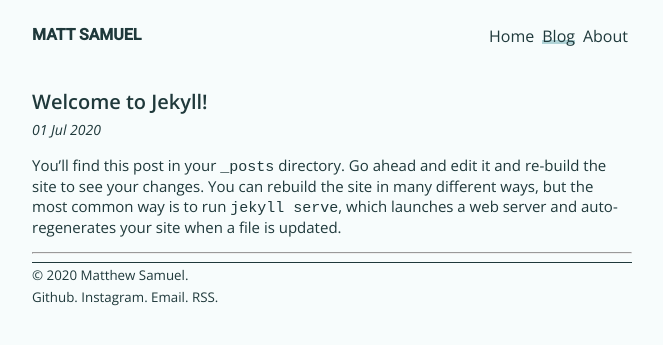
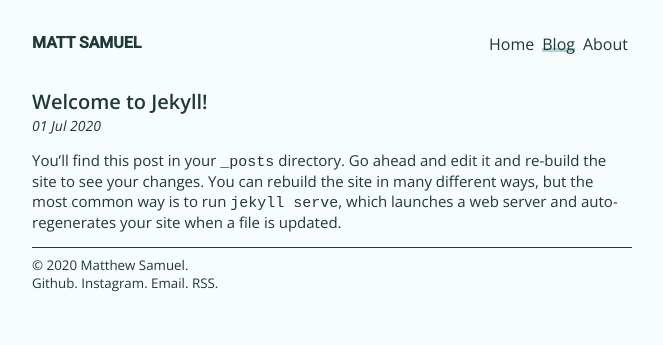
Before and after one commit to mjsamuel/mjsamuel.github.io, a Jekyll site: the page built from blog/index.html, in a window 1280 px wide. Shown: the top 345 px of the page, without its empty margins (308-971 px from the left). Built offline with Jekyll 4.4.1, drawn with Linux system fonts in a browser that asks for light colours; the list of posts is cut into pages by our own code.

Commit message:
Updated look of posts list

```diff
--- a/_includes/footer.html
+++ b/_includes/footer.html
@@ -1,5 +1,4 @@
 <footer>
-  <p>
   <small>
     © 2020 Matthew Samuel.<br>
     <a href="https://github.com/mjsamuel">Github</a>.
@@ -7,5 +6,4 @@
     <a href="mailto:matthew.samuel@outlook.com.au">Email</a>.
     <a href="{{ 'feed.xml' | relative_url }}">RSS</a>.
   </small>
-  </p>
 </footer>
--- a/_layouts/default.html
+++ b/_layouts/default.html
@@ -2,7 +2,7 @@
 <html>
 {%- include head.html -%}
 <body>
-  <div class="main">
+  <div class="container">
     {%- include header.html -%}
 
   	<main class="page-content">
--- a/assets/css/main.css
+++ b/assets/css/main.css
@@ -15,17 +15,13 @@
 body {
   background-color: var(--background);
   color: var(--grey);
+  display: grid;
   font-family: 'Open Sans', sans-serif;
 }
 
-.main {
-  margin: 0 auto;
-  margin-top: 25px;
+.container {
+  margin: 25px auto 0 auto;
   width: 600px;
-}
-
-main {
-  clear: both;
 }
 
 /* Header */
@@ -38,7 +34,6 @@ header h1 a {
   font-size: 16px;
   font-weight: bold;
   margin: 0px;
-
   float: left;
 }
 
@@ -53,20 +48,22 @@ nav ul {
 }
 
 nav li {
-  display: inline;
-
   float: right;
   padding: 0 4px;
 }
 
 nav li a {
-  display:inline-block;
   font-size: 16px;
 }
 
 nav li a:hover, nav li.active a {
   border-bottom: 4px solid var(--blue);
   line-height: 8px;
+}
+
+/* Main content */
+main {
+  clear: both;
 }
 
 /* Home page */
@@ -79,55 +76,65 @@ nav li a:hover, nav li.active a {
 .home h1 {
   font-size: 44px;
   margin: 20px 35px 0 0;
-  display: inline-block;
-
   border-bottom: 8px solid var(--blue);
   line-height: 26px;
 }
 
-#first {
+.greeting {
   white-space: nowrap;
 }
 
 /* Posts list */
-.posts h1 {
+article {
+  border-bottom: 1px solid var(--grey);
+}
+
+article:last-child {
+  border-bottom: none
+}
+
+article h2 a {
+  font-size: 20px;
+}
+
+article h2 a:hover {
+  text-decoration: underline;
+}
+
+article .date {
+  font-size: 14px;
+  font-style: italic;
+  margin: 0px;
+}
+
+article p {
+  font-size: 15px;
+}
+
+/* Footer */
+footer {
+  border-top: 1px solid var(--grey);
+  padding-top: 8px;
+}
+
+footer small {
+  margin: 0 auto;
+}
+
+h1, h2, h3 {
   margin: 0px;
   padding: 0px;
   border: 0px;
 }
 
-.posts h1 a {
-  font-size: 20px;
+a {
+  color: var(--grey);
+  display: inline-block;
   text-decoration: none;
 }
 
-.posts h1 a:hover {
-  text-decoration: underline;
-}
-
-.date {
-  font-size: 14px;
-  font-style: italic;
-  margin: 0px;
-}
-
-.content {
-  font-size: 15px;
-}
-
-a {
-  color: var(--grey);
-  text-decoration: none;
-}
-
-/* Footer */
-footer {
-  border-top: 0.75px solid var(--grey);
-}
-
-footer p {
-  display: inline-block;
-  margin: 0 auto;
+div, small, article, h1, h2, h3, .date, nav li {
+  display: block;
 }
 
 /* Mobile */
--- a/blog/index.html
+++ b/blog/index.html
@@ -2,13 +2,12 @@
 layout: default
 ---
 
-<div class="posts">
+<section>
 	{% for post in paginator.posts %}
-		<h1><a href="{{ post.url }}" class="post-title">{{ post.title }}</a></h1>
-		<span class="date">{{ post.date | date_to_string }}</span>
-		<div class="content">
-			{{ post.excerpt }}
-		</div>
-		<hr>
+    <article>
+      <h2><a href="{{ post.url }}" class="post-title">{{ post.title }}</a></h2>
+      <span class="date">{{ post.date | date_to_string }}</span>
+      {{ post.excerpt }}
+    </article>
 	{% endfor %}
-</div>
+</section>
--- a/index.html
+++ b/index.html
@@ -3,7 +3,7 @@ layout: default
 ---
 
 <div class="home">
-  <div id="first">
+  <div class="greeting">
     <h1>Hello, World!</h1>
   </div>
   <div>
```
Lines whose indentation alone changed are shown as unchanged.
